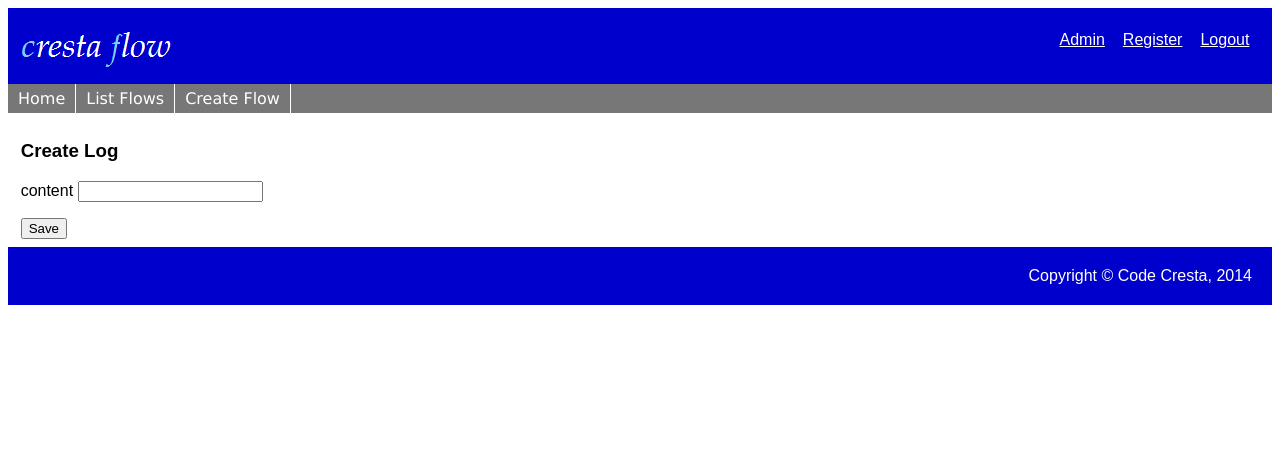
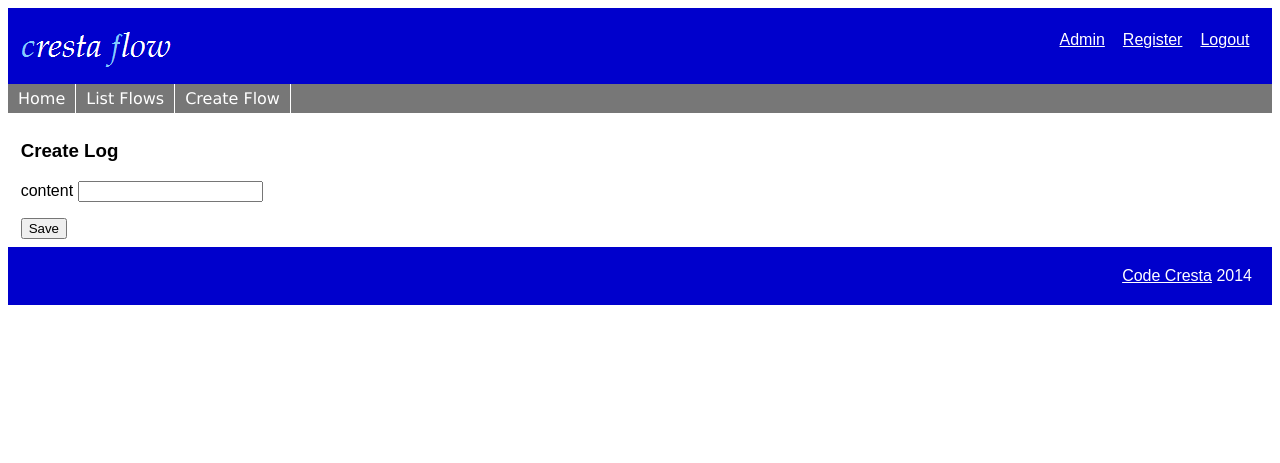
Before and after one commit to codecresta/cresta-flow, a Django app: page /create_log/1/ in a window 1280 px wide. Shown: the top 463 px of the page. Run offline with Django 3.2, Linux system fonts and the light colour scheme; the visitor is signed in with stand-in values (Sample User, id 1).

Commit message:
Removed copyright.

```diff
--- a/templates/base.html
+++ b/templates/base.html
@@ -30,7 +30,7 @@
 			{% endblock %}
 		</div>
 		<div id="footer">
-			Copyright &copy; {% company_name %}, 2014
+			<a href="http://www.codecresta.com">{% company_name %}</a> 2014
 		</div>
 	</div>
 </body>
```
